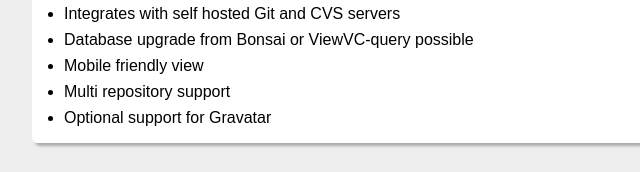
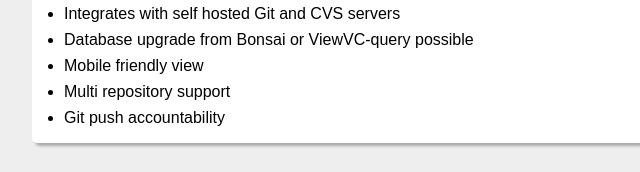
Before and after one commit to postsai/postsai.github.io, a plain HTML site: page index.html in a window 1280 px wide. Shown: the part 1201-1373 px from the top of the page, 158-798 px from the left. Drawn offline with Linux system fonts and the light colour scheme.

Commit message:
updated Feature list

```diff
--- a/index.html
+++ b/index.html
@@ -154,7 +154,7 @@
 <li> Database upgrade from Bonsai or ViewVC-query possible
 <li> Mobile friendly view
 <li> Multi repository support
-<li> Optional support for Gravatar
+<li> Git push accountability
 </ul>
 </section>
 
```
